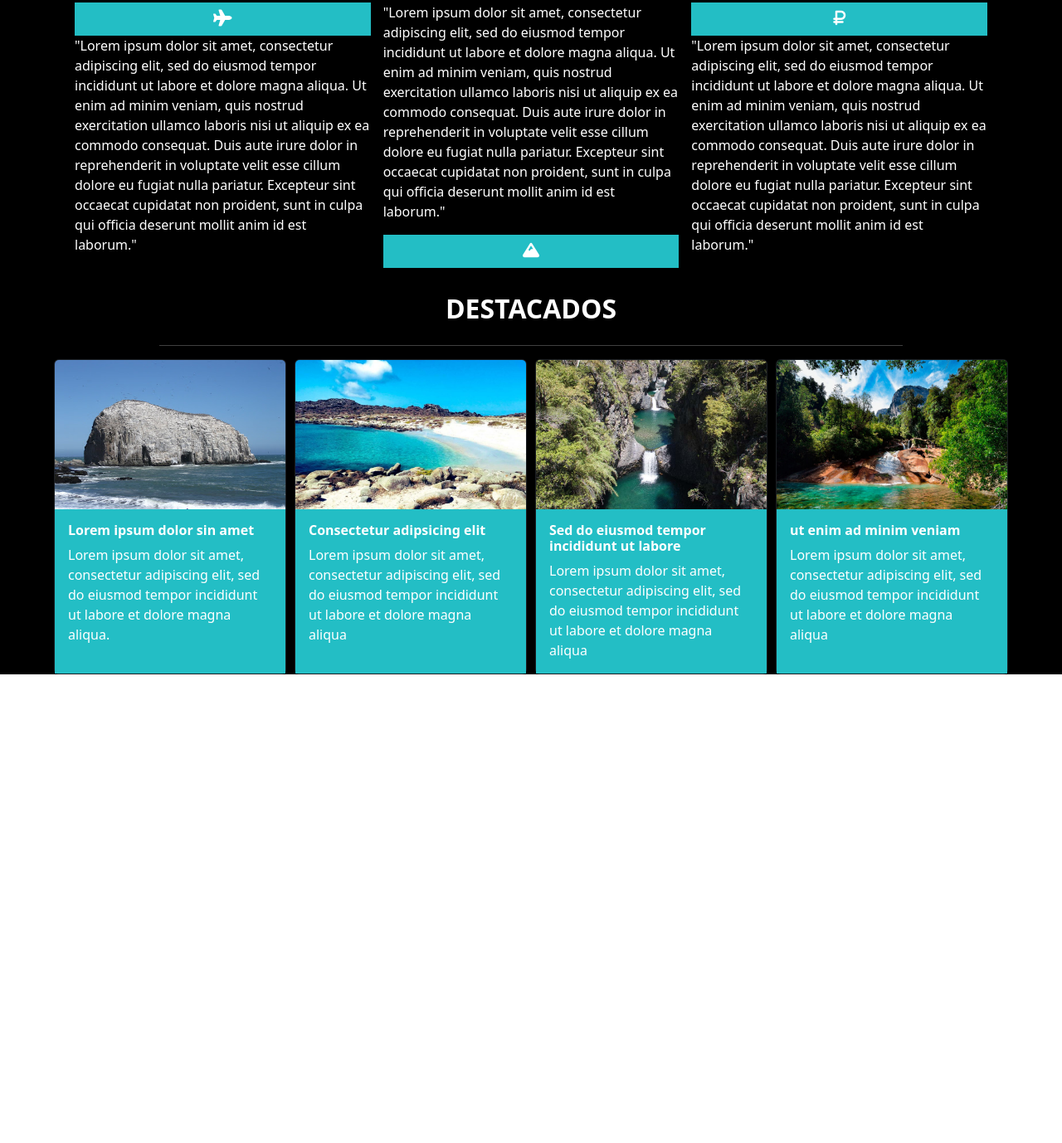
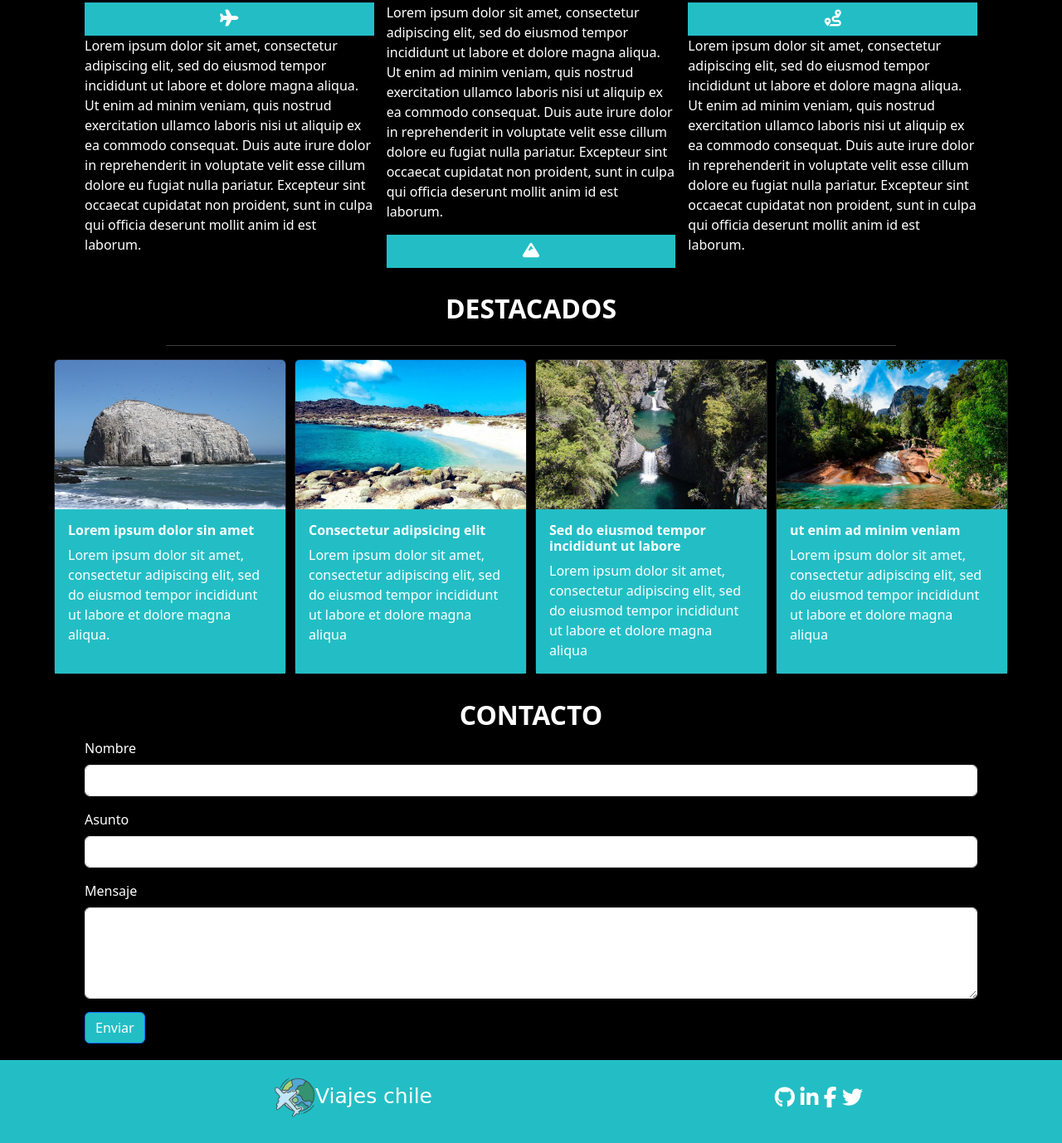
Before and after one commit to karen371/Viajes_chile, a plain HTML site: page index.html in a window 1280 px wide. Shown: the part 906-2284 px from the top of the page at 83% size. Before the commit the page ends 1719 px from the top, so only its background shows below. Drawn offline with nearby package versions, Linux system fonts and the light colour scheme; a web font is replaced by a local one.

Commit message:
incorporacion de form y footer con el css correspondiente

```diff
--- a/assets/css/style.css
+++ b/assets/css/style.css
@@ -35,7 +35,7 @@
 #carousel-slide img{
     height: 100vh;
 }
-main{
+.container-fluid{
     background-color: #000;
 }
 /*Seccion uno quienes somos*/
@@ -64,6 +64,10 @@ hr {
     font-size: 1rem;
     margin: 0 90px 0 90px ;
     gap: 15px;
+}
+.item{
+    display: flex;
+    flex-direction: column;
 }
 .item i{
     font-size: 20px;
@@ -114,3 +118,50 @@ hr {
     font-size: 0.9rem;
     font-weight: 400;
 }
+/*seccion del formulario */
+#section-tres{
+    display: flex;
+    flex-direction: column;
+    color: #fff;
+}
+#section-tres h2{
+    font-weight: 700;
+    font-size: 2rem;
+    text-align: center;
+    margin-top: 30px;
+}
+#section-tres form{
+    margin: 0 90px 0 90px ;
+}
+#section-tres button{
+    background-color: #23BEC5;
+    margin-bottom: 20px;
+}
+/*footer*/
+footer{
+    background-color: #23BEC5;
+    padding: 20px;
+    text-align: center;
+    justify-content: center;
+    height: 100px;
+}
+.footer-content{
+    display: flex;
+    justify-content: space-between;
+    align-items: center;
+    max-width: 800px;
+    margin: 0 auto;
+    font-size: 25px;
+    color:#fff ;
+}
+footer span{
+    font-family: "Edu AU VIC WA NT Hand", cursive;
+    font-optical-sizing: auto;
+    font-weight: 500;
+    font-style: normal;
+    margin: 0 90px 0 90px ;
+}
+footer img{
+    height: 50px;
+    width: 50px;
+}
--- a/index.html
+++ b/index.html
@@ -1,5 +1,5 @@
 <!DOCTYPE html>
-<html lang="en">
+<html lang="es">
 <head>
     <meta charset="UTF-8">
     <meta name="viewport" content="width=device-width, initial-scale=1.0">
@@ -101,8 +101,7 @@
       </button>
     </div>
   </header>
-    <main>
-        </section>
+  <main class="container-fluid">
     <!--quienes somos DESAPARECER EN TAMAOS PEQUEÑOS-->
     <section id="section-uno">
       <div>
@@ -113,36 +112,36 @@
         <div class="item">
           <div class="icon"><i class="fa fa-plane" aria-hidden="true"></i></div>
           <div class="texto">
-                <p>"Lorem ipsum dolor sit amet, consectetur adipiscing elit,
+            <p>Lorem ipsum dolor sit amet, consectetur adipiscing elit,
               sed do eiusmod tempor incididunt ut labore et dolore magna aliqua. Ut enim ad minim veniam,
               quis nostrud exercitation ullamco laboris nisi ut aliquip ex ea commodo consequat.
               Duis aute irure dolor in reprehenderit in voluptate velit esse cillum dolore eu fugiat
               nulla pariatur. Excepteur sint occaecat cupidatat non proident, sunt in culpa qui officia
-                  deserunt mollit anim id est laborum."
+              deserunt mollit anim id est laborum.
           </p>
           </div>
         </div>
         <div class="item">
           <div class="texto">
-                  <p>"Lorem ipsum dolor sit amet, consectetur adipiscing elit,
-                    sed do eiusmod tempor incididunt ut labore et dolore magna aliqua.
-                    Ut enim ad minim veniam, quis nostrud exercitation ullamco laboris nisi ut aliquip ex ea
-                    commodo consequat. Duis aute irure dolor in reprehenderit in voluptate velit esse cillum
-                    dolore eu fugiat nulla pariatur. Excepteur sint occaecat cupidatat non proident, sunt in
-                    culpa qui officia deserunt mollit anim id est laborum."
+            <p>Lorem ipsum dolor sit amet, consectetur adipiscing elit,
+              sed do eiusmod tempor incididunt ut labore et dolore magna aliqua. Ut enim ad minim veniam,
+              quis nostrud exercitation ullamco laboris nisi ut aliquip ex ea commodo consequat.
+              Duis aute irure dolor in reprehenderit in voluptate velit esse cillum dolore eu fugiat
+              nulla pariatur. Excepteur sint occaecat cupidatat non proident, sunt in culpa qui officia
+              deserunt mollit anim id est laborum.
             </p>
           </div>
           <div class="icon"><i class="fa fa-mountain" aria-hidden="true"></i></div>
         </div>
         <div class="item">
-                <div class="icon"><i class="fa fa-rouble" aria-hidden="true"></i></div>
-                <div class="text">
-                  <p>"Lorem ipsum dolor sit amet, consectetur adipiscing elit, sed do eiusmod tempor
-                    incididunt ut labore et dolore magna aliqua. Ut enim ad minim veniam, quis nostrud
-                    exercitation ullamco laboris nisi ut aliquip ex ea commodo consequat. Duis aute irure
-                    dolor in reprehenderit in voluptate velit esse cillum dolore eu fugiat nulla pariatur.
-                    Excepteur sint occaecat cupidatat non proident, sunt in culpa qui officia deserunt mollit
-                    anim id est laborum."
+          <div class="icon"><i class="fa fa-route" aria-hidden="true"></i></div>
+          <div class="texto">
+            <p>Lorem ipsum dolor sit amet, consectetur adipiscing elit,
+              sed do eiusmod tempor incididunt ut labore et dolore magna aliqua. Ut enim ad minim veniam,
+              quis nostrud exercitation ullamco laboris nisi ut aliquip ex ea commodo consequat.
+              Duis aute irure dolor in reprehenderit in voluptate velit esse cillum dolore eu fugiat
+              nulla pariatur. Excepteur sint occaecat cupidatat non proident, sunt in culpa qui officia
+              deserunt mollit anim id est laborum.
           </p>
           </div>
         </div>
@@ -193,12 +192,38 @@
         </div>
       </div>
     </section>
-        <section>
     <!--Formulario-->
+    <section id="section-tres">
+      <div>
+        <h2>CONTACTO</h2>
+      </div>
+      <form>
+        <div class="mb-3">
+          <label for="exampleInputEmail1" class="form-label">Nombre</label>
+          <input type="text" class="form-control" id="exampleInputEmail1" aria-describedby="emailHelp">
+        </div>
+        <div class="mb-3">
+          <label for="exampleInputPassword1" class="form-label">Asunto</label>
+          <input type="text" class="form-control" id="exampleInputPassword1">
+        </div>
+        <div class="mb-3">
+          <label for="exampleFormControlTextarea1" class="form-label">Mensaje</label>
+          <textarea class="form-control" id="exampleFormControlTextarea1" rows="4"></textarea>
+        </div>
+        <button type="submit" class="btn btn-primary">Enviar</button>
+      </form>
     </section>
   </main>
   <footer>
-
+    <div class="footer-content">
+      <span><img src="assets/img/logo.png" alt="logo">Viajes chile</span>
+      <div class="redes">
+        <i class="fa fa-github" aria-hidden="true"></i>
+        <i class="fa fa-linkedin" aria-hidden="true"></i>
+        <i class="fa fa-facebook" aria-hidden="true"></i>
+        <i class="fa fa-twitter" aria-hidden="true"></i>
+      </div>
+    </div>
   </footer>
     <!--JavaScript-->
   <script src="./assets/js/script.js"></script>
```
Lines whose indentation alone changed are shown as unchanged.
